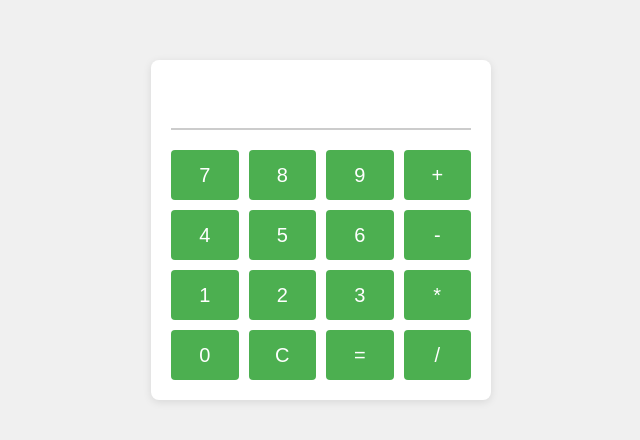
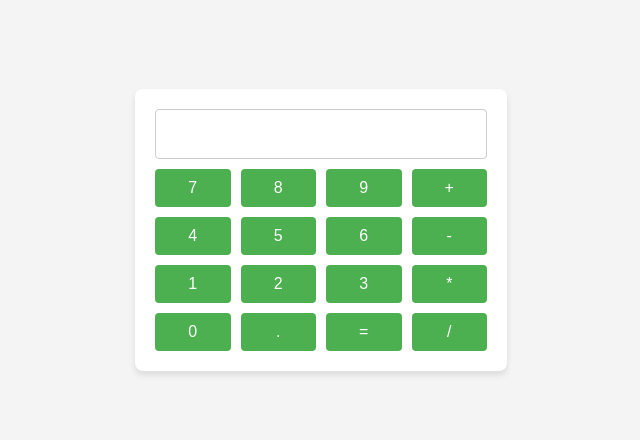
Before and after one commit to sungbinkw/calc, a plain HTML site: page index1.html in a window 1280 px wide. Shown: the part 170-610 px from the top of the page, without its empty margins (319-959 px from the left). Drawn offline with Linux system fonts and the light colour scheme.

Commit message:
Update index1.html

```diff
--- a/index1.html
+++ b/index1.html
@@ -7,7 +7,7 @@
     <style>
         body {
             font-family: Arial, sans-serif;
-            background-color: #f0f0f0;
+            background-color: #f4f4f4;
             margin: 0;
             padding: 0;
             display: flex;
@@ -15,87 +15,66 @@
             align-items: center;
             height: 100vh;
         }
-        .calculator {
+
+        #calculator {
             background-color: #fff;
             border-radius: 8px;
-            box-shadow: 0 2px 8px rgba(0, 0, 0, 0.1);
             padding: 20px;
-            width: 300px;
+            box-shadow: 0 4px 6px rgba(0, 0, 0, 0.1);
         }
-        .calculator input[type="text"] {
+
+        #display {
             width: 100%;
-            height: 50px;
-            font-size: 24px;
-            text-align: right;
-            border: none;
-            border-bottom: 2px solid #ccc;
-            margin-bottom: 20px;
-            padding: 0 10px;
+            margin-bottom: 10px;
+            padding: 10px;
+            font-size: 1.5rem;
+            border: 1px solid #ccc;
+            border-radius: 4px;
             box-sizing: border-box;
-            outline: none;
         }
-        .calculator .keys {
+
+        #buttons {
             display: grid;
             grid-template-columns: repeat(4, 1fr);
             gap: 10px;
         }
-        .calculator .keys button {
-            width: 100%;
-            height: 50px;
-            font-size: 20px;
+
+        button {
+            padding: 10px;
+            font-size: 1rem;
             border: none;
             border-radius: 4px;
-            background-color: #4CAF50;
+            cursor: pointer;
+            background-color: #4caf50;
             color: #fff;
-            cursor: pointer;
-            outline: none;
         }
-        .calculator .keys button:hover {
+
+        button:hover {
             background-color: #45a049;
         }
     </style>
 </head>
 <body>
-    <div class="calculator">
+    <div id="calculator">
         <input type="text" id="display" readonly>
-        <div class="keys">
-            <button onclick="appendNumber('7')">7</button>
-            <button onclick="appendNumber('8')">8</button>
-            <button onclick="appendNumber('9')">9</button>
-            <button onclick="appendOperator('+')">+</button>
-            <button onclick="appendNumber('4')">4</button>
-            <button onclick="appendNumber('5')">5</button>
-            <button onclick="appendNumber('6')">6</button>
-            <button onclick="appendOperator('-')">-</button>
-            <button onclick="appendNumber('1')">1</button>
-            <button onclick="appendNumber('2')">2</button>
-            <button onclick="appendNumber('3')">3</button>
-            <button onclick="appendOperator('*')">*</button>
-            <button onclick="appendNumber('0')">0</button>
-            <button onclick="clearDisplay()">C</button>
-            <button onclick="calculateResult()">=</button>
-            <button onclick="appendOperator('/')">/</button>
+        <div id="buttons">
+            <button>7</button>
+            <button>8</button>
+            <button>9</button>
+            <button>+</button>
+            <button>4</button>
+            <button>5</button>
+            <button>6</button>
+            <button>-</button>
+            <button>1</button>
+            <button>2</button>
+            <button>3</button>
+            <button>*</button>
+            <button>0</button>
+            <button>.</button>
+            <button>=</button>
+            <button>/</button>
         </div>
     </div>
-
-    <script>
-        function appendNumber(number) {
-            document.getElementById('display').value += number;
-        }
-
-        function appendOperator(operator) {
-            document.getElementById('display').value += operator;
-        }
-
-        function clearDisplay() {
-            document.getElementById('display').value = '';
-        }
-
-        function calculateResult() {
-            let expression = document.getElementById('display').value;
-            let result = eval(expression);
-            document.getElementById('display').value = result;
-        }
-    </script>
 </body>
 </html>
```
